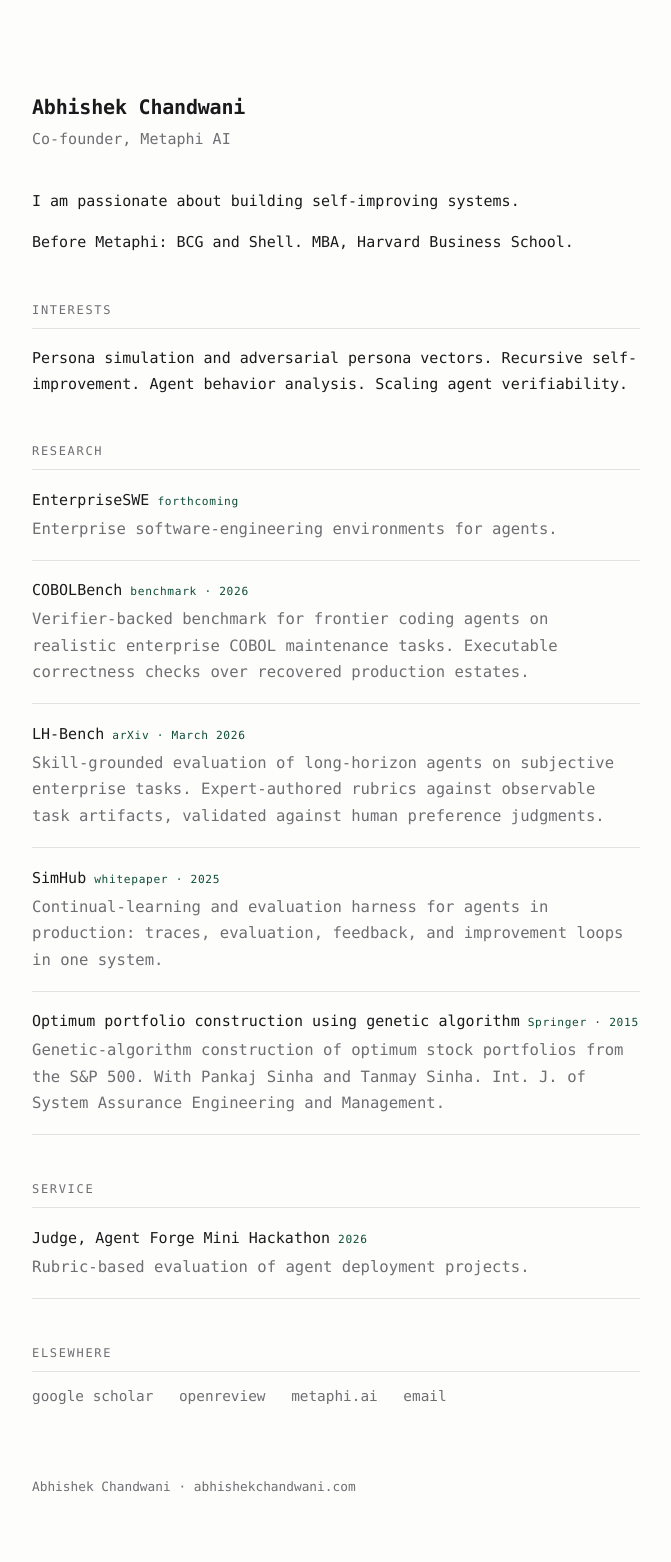
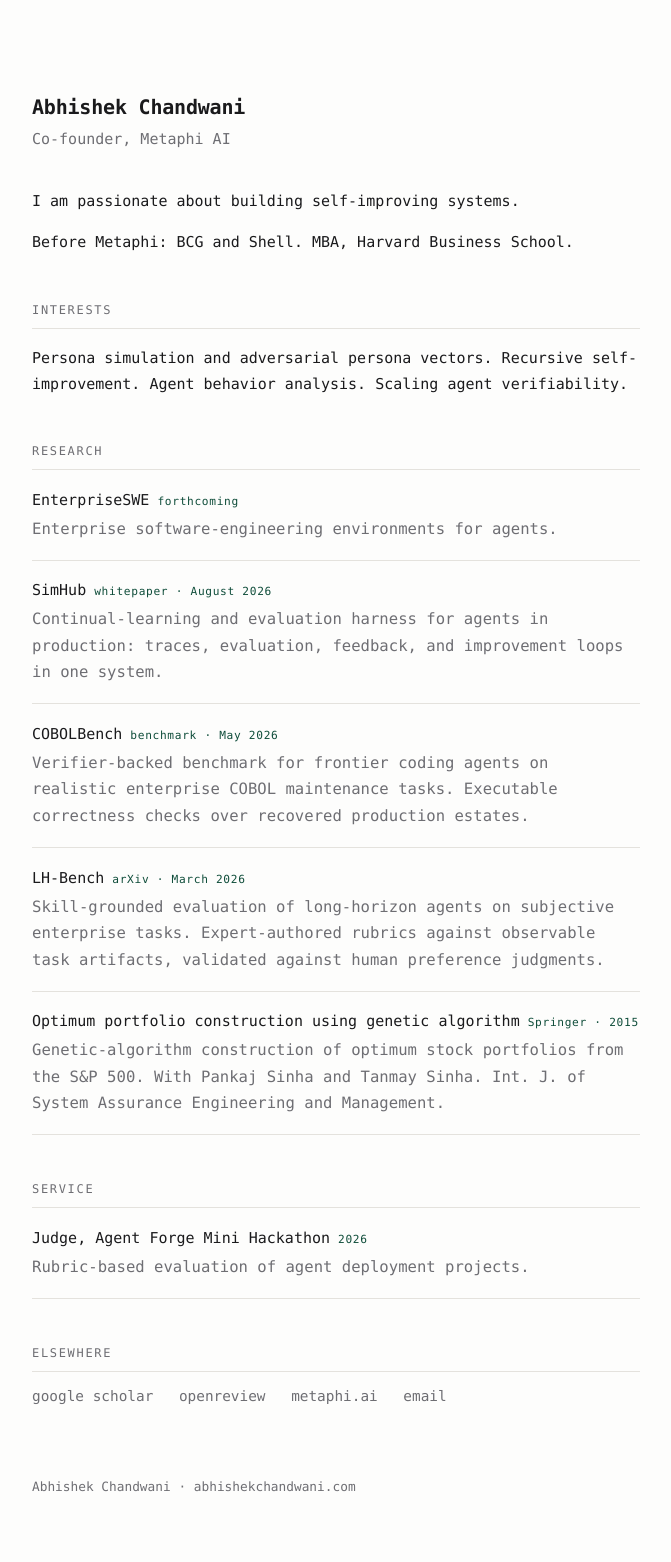
Before and after one commit to chandwaniac/abhishekchandwani.com, a Jekyll site: the page built from index.html, in a window 1280 px wide. Shown: the whole page, without its empty margins (304-975 px from the left). Built offline with Jekyll 4.4.1, drawn with Linux system fonts in a browser that asks for light colours.

Commit message:
research: verified months (whitepaper Aug 2026, COBOLBench May 2026), reorder

```diff
--- a/index.html
+++ b/index.html
@@ -57,8 +57,13 @@
         <span class="item-title">EnterpriseSWE</span><span class="tag">forthcoming</span>
         <p class="item-note">Enterprise software-engineering environments for agents.</p>
       </li>
+      <li><a class="item-link" href="https://simhub.so/whitepaper">
+        <span class="item-title">SimHub</span><span class="tag">whitepaper · August 2026</span>
+        <p class="item-note">Continual-learning and evaluation harness for agents in production:
+        traces, evaluation, feedback, and improvement loops in one system.</p>
+      </a></li>
       <li><a class="item-link" href="https://evals.metaphi.ai/cobolbench/blog">
-        <span class="item-title">COBOLBench</span><span class="tag">benchmark · 2026</span>
+        <span class="item-title">COBOLBench</span><span class="tag">benchmark · May 2026</span>
         <p class="item-note">Verifier-backed benchmark for frontier coding agents on realistic
         enterprise COBOL maintenance tasks. Executable correctness checks over recovered
         production estates.</p>
@@ -68,11 +73,6 @@
         <p class="item-note">Skill-grounded evaluation of long-horizon agents on subjective enterprise
         tasks. Expert-authored rubrics against observable task artifacts, validated against human
         preference judgments.</p>
-      </a></li>
-      <li><a class="item-link" href="https://simhub.so/whitepaper">
-        <span class="item-title">SimHub</span><span class="tag">whitepaper · 2025</span>
-        <p class="item-note">Continual-learning and evaluation harness for agents in production:
-        traces, evaluation, feedback, and improvement loops in one system.</p>
       </a></li>
       <li><a class="item-link" href="https://doi.org/10.1007/s13198-014-0293-7">
         <span class="item-title">Optimum portfolio construction using genetic algorithm</span><span class="tag">Springer · 2015</span>
--- a/llms.txt
+++ b/llms.txt
@@ -15,12 +15,12 @@
 ## Research
 
 - EnterpriseSWE: enterprise software-engineering environments for agents (forthcoming).
+- [SimHub whitepaper](https://simhub.so/whitepaper): continual-learning and evaluation
+  harness for agents in production. August 2026.
 - [COBOLBench](https://evals.metaphi.ai/cobolbench/blog): verifier-backed benchmark for
-  frontier coding agents on realistic enterprise COBOL maintenance tasks. 2026.
+  frontier coding agents on realistic enterprise COBOL maintenance tasks. May 2026.
 - [LH-Bench](https://arxiv.org/abs/2603.22744): Skill-Grounded Evaluation of Long-Horizon
   Agents on Subjective Enterprise Tasks. Co-author, first-listed. arXiv:2603.22744, March 2026.
-- [SimHub whitepaper](https://simhub.so/whitepaper): continual-learning and evaluation
-  harness for agents in production. 2025.
 - [Algorithm of construction of optimum portfolio of stocks using genetic algorithm](https://doi.org/10.1007/s13198-014-0293-7):
   with Pankaj Sinha and Tanmay Sinha. International Journal of System Assurance Engineering
   and Management (Springer), 2015.
```
Also changed, not shown: agents.md (+3 -3 lines).
